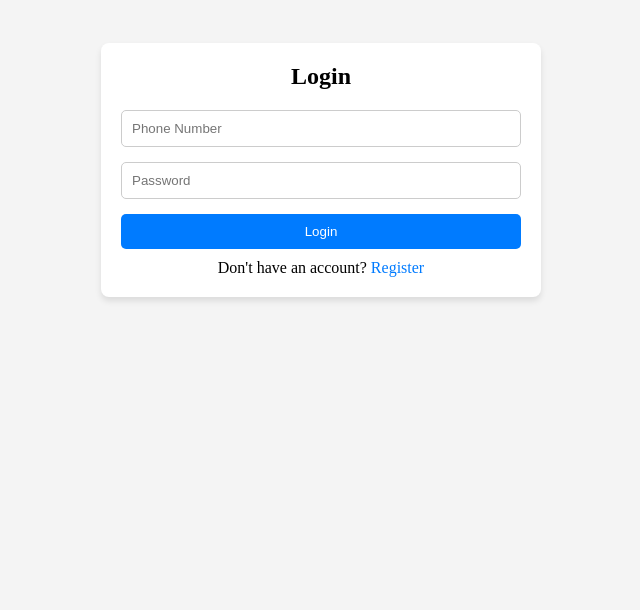
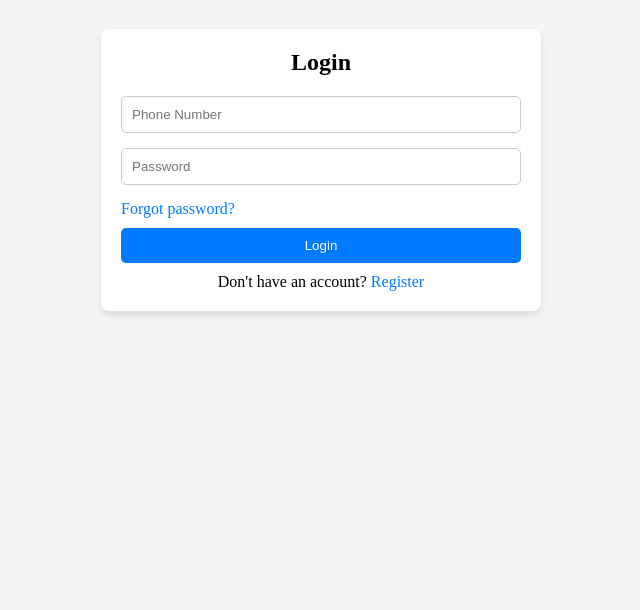
Before and after one commit to Panlo62/SPAM, a PHP site: page /pages/auth.php in a window 1280 px wide. Shown: the part 190-800 px from the top of the page, without its empty margins (319-959 px from the left). Run offline with PHP 8.4, Linux system fonts and the light colour scheme; tables that the repository leaves empty or names only in its code hold one stand-in row (values such as "Sample post").

Commit message:
Add functionality for reset password

```diff
--- a/pages/auth.php
+++ b/pages/auth.php
@@ -98,6 +98,41 @@
         }
       }
 
+      // Handle reset password
+      if (isset($_POST['resetPassword'])) {
+        $reset_security_question = $_POST['sec_ques'];
+        $reset_security_answer = $_POST['ans'];
+        $reset_phone = $_POST['phone'];
+        $reset_password = $_POST['password'];
+        $reset_confirm_password = $_POST['confirm_password'];
+
+        if ($reset_password != $reset_confirm_password) {
+          $error = "Invalid! Password and Confirm password do not match.";
+        }
+        else {
+          $sql = "SELECT uid, sec_ques, ans FROM user WHERE phone = $reset_phone";
+
+          // FETCHING DATA FROM DATABASE
+          $result = mysqli_query($conn, $sql);
+          if (mysqli_num_rows($result) > 0) {
+            $row = mysqli_fetch_assoc($result);
+            $uid = $row['uid'];
+            if ($reset_security_answer == $row['ans'] && $reset_security_question == $row['sec_ques']) {
+              //Update password
+              $sql = "UPDATE user SET password = '$reset_password' WHERE uid = $uid";
+              mysqli_query($conn, $sql);
+              $success = "Password changed successfully!";
+            }
+            else {
+              $error = "Invalid security question / answer!";
+            }
+          }
+          else{
+            $error = "Invalid number! No user registered for this phone number.";
+          }
+        }
+      }
+
       mysqli_close($conn);
     ?>
 
@@ -109,7 +144,32 @@
         <form method="POST">
           <input type="text" name="phone" placeholder="Phone Number" required>
           <input type="password" name="password" placeholder="Password" required>
+          <a href="#" onclick="toggleForm('resetPassword')" style="margin-bottom: 10px;">Forgot password?</a>
           <button type="submit" name="login">Login</button>
+        </form>
+        <p>Don't have an account? <a href="#" onclick="toggleForm('register')">Register</a></p>
+      </div>
+
+      <div class="container" id="resetPassword-container" style="display: none;">
+        <h2>Reset Password</h2>
+        <form method="POST">
+          <input type="text" name="phone" placeholder="Phone Number" required>
+          <select name="sec_ques" required>
+            <option value="" disabled selected>Select your Security Question</option>
+            <option value="What is your mother's maiden name?">What is your mother's maiden name?</option>
+            <option value="What is your favorite color?">What is your favorite color?</option>
+            <option value="What is your birthplace?">What is your birthplace?</option>
+            <option value="What was the name of your first pet?">What was the name of your first pet?</option>
+            <option value="What is your childhood nickname?">What is your childhood nickname?</option>
+            <option value="What was your first school name?">What was your first school name?</option>
+            <option value="What is your father's middle name?">What is your father's middle name?</option>
+            <option value="What is the name of your best friend?">What is the name of your best friend?</option>
+            <option value="What is your favorite book?">What is your favorite book?</option>
+          </select>
+          <input type="text" name="ans" placeholder="Security Answer" required>
+          <input type="password" name="password" placeholder="Password" pattern="^[a-zA-Z0-9]{8}$" title="Password must be 8 alphanumeric characters." required>
+          <input type="password" name="confirm_password" placeholder="Confirm password" pattern="^[a-zA-Z0-9]{8}$" title="Password must be 8 alphanumeric characters." required>
+          <button type="submit" name="resetPassword">Reset password</button>
         </form>
         <p>Don't have an account? <a href="#" onclick="toggleForm('register')">Register</a></p>
       </div>
@@ -118,13 +178,13 @@
         <h2>Register</h2>
         <form method="POST">
           <input type="text" name="username" placeholder="Username" required>
-          <input type="password" name="password" placeholder="Password - 8 alphanumeric characters" pattern="^[a-zA-Z0-9]{8}$" title="Password must be 8 alphanumeric characters." required>
+          <input type="password" name="password" placeholder="Password" pattern="^[a-zA-Z0-9]{8}$" title="Password must be 8 alphanumeric characters." required>
           <input type="text" name="phone" placeholder="Phone Number" pattern="^\d{10}$" title="Write a ten digit phone number" required>
           <input type="text" name="address" placeholder="Address" required>
           <input type="email" name="email" placeholder="Email">
           <select name="sec_ques" required>
             <option value="" disabled selected>Select a Security Question</option>
-            <option value="What is your mother maiden name?">What is your mother maiden name?</option>
+            <option value="What is your mother's maiden name?">What is your mother's maiden name?</option>
             <option value="What is your favorite color?">What is your favorite color?</option>
             <option value="What is your birthplace?">What is your birthplace?</option>
             <option value="What was the name of your first pet?">What was the name of your first pet?</option>
@@ -144,6 +204,7 @@
     <script>
       function toggleForm(formType) {
         document.getElementById('login-container').style.display = formType === 'login' ? 'block' : 'none';
+        document.getElementById('resetPassword-container').style.display = formType === 'resetPassword' ? 'block' : 'none';
         document.getElementById('register-container').style.display = formType === 'register' ? 'block' : 'none';
       }
 
```
